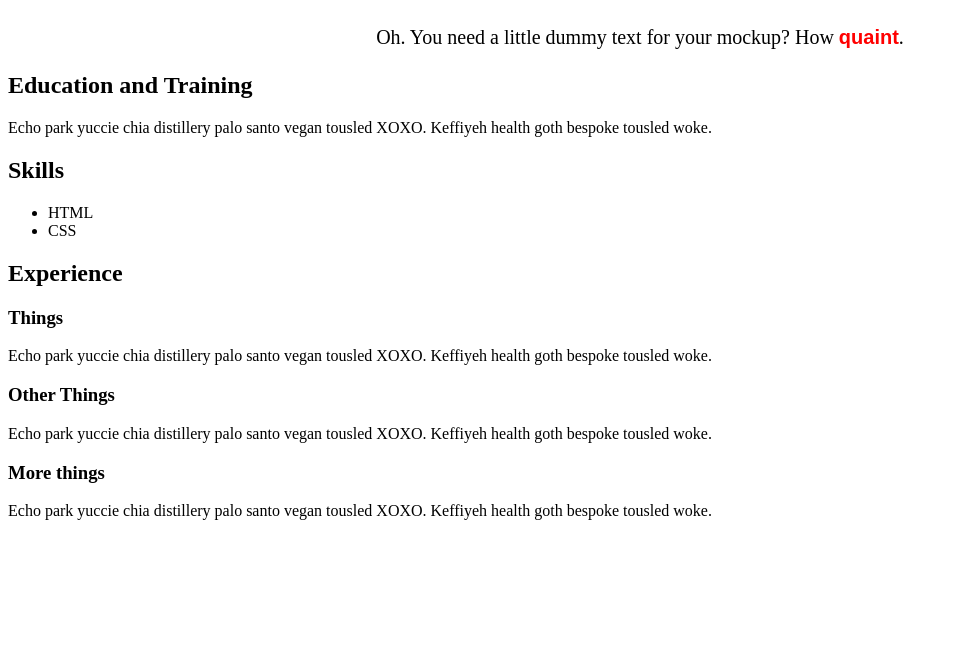
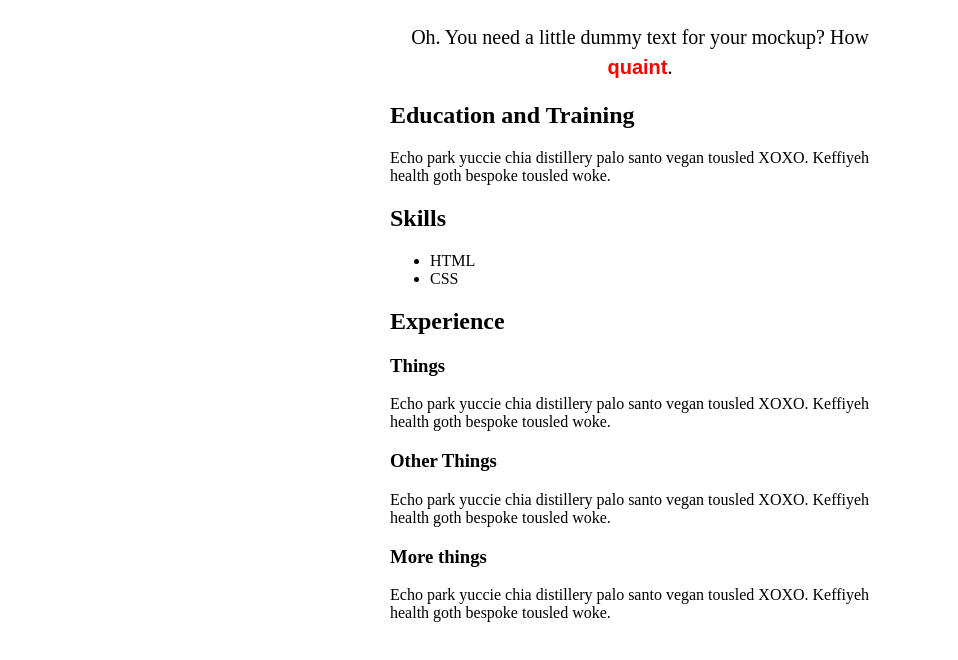
Before and after one commit to brenderbee/resume-site, a plain HTML site: page index.html in a window 1280 px wide. Shown: the part 116-776 px from the top of the page, without its empty margins (0-958 px from the left). Drawn offline with Linux system fonts and the light colour scheme.

Commit message:
Add style to body.

```diff
--- a/css/styles.css
+++ b/css/styles.css
@@ -1,3 +1,7 @@
+body{
+  max-width: 500px;
+  margin: 0 auto;
+}
 h1{
   text-align: center;
 }
```
